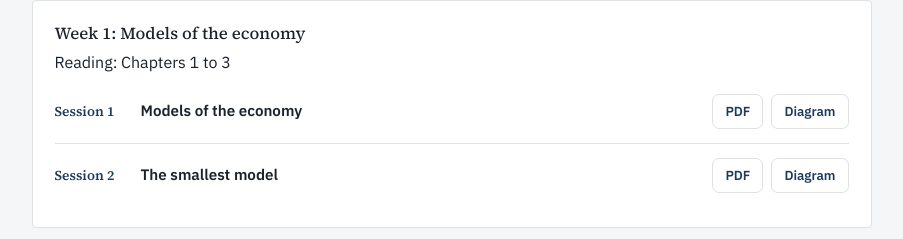
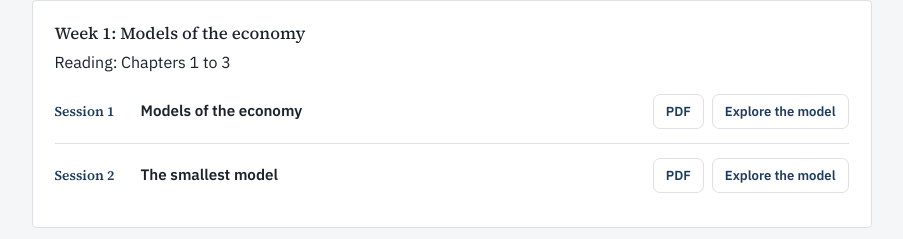
Before and after one commit to anupmulay/anupmulay.github.io, a plain HTML site: page teaching.html in a window 1280 px wide. Shown: the part 655-894 px from the top of the page, without its empty margins (181-1084 px from the left). Drawn offline with Linux system fonts and the light colour scheme.

Commit message:
Teaching: label the diagram links "Explore the model"
Co-Authored-By: Claude Opus 5.5 <noreply@anthropic.com>

```diff
--- a/teaching.html
+++ b/teaching.html
@@ -66,7 +66,7 @@
           </span>
           <span style="display:flex; gap:8px; flex-shrink:0;">
             <a class="lecture-dl" href="assets/teaching/lectures/week1_models_of_the_economy.pdf" target="_blank" rel="noopener">PDF</a>
-            <a class="lecture-dl" href="etii/interactive/week1_line_and_tax_cut.html" target="_blank" rel="noopener" title="Interactive diagram: the line and the tax cut">Diagram</a>
+            <a class="lecture-dl" href="etii/interactive/week1_line_and_tax_cut.html" target="_blank" rel="noopener" title="Explore the model: the line and the tax cut">Explore the model</a>
           </span>
         </li>
         <li class="lecture-item">
@@ -76,7 +76,7 @@
           </span>
           <span style="display:flex; gap:8px; flex-shrink:0;">
             <a class="lecture-dl" href="assets/teaching/lectures/week1_session2_the_smallest_model.pdf" target="_blank" rel="noopener">PDF</a>
-            <a class="lecture-dl" href="etii/interactive/week1_smallest_model.html" target="_blank" rel="noopener" title="Interactive diagram: the smallest model of an economy">Diagram</a>
+            <a class="lecture-dl" href="etii/interactive/week1_smallest_model.html" target="_blank" rel="noopener" title="Explore the model: the smallest model of an economy">Explore the model</a>
           </span>
         </li>
       </ul>
```
